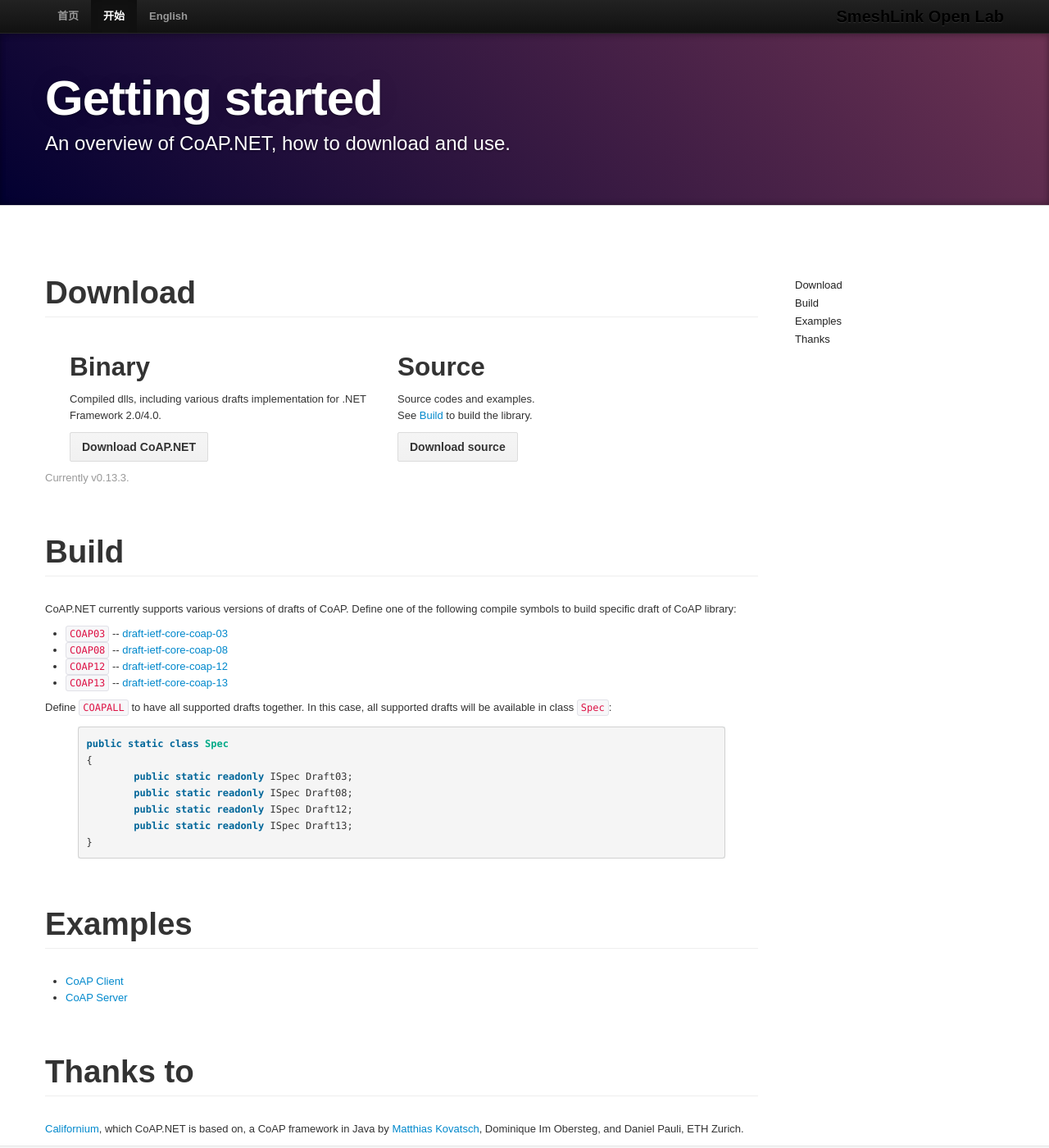
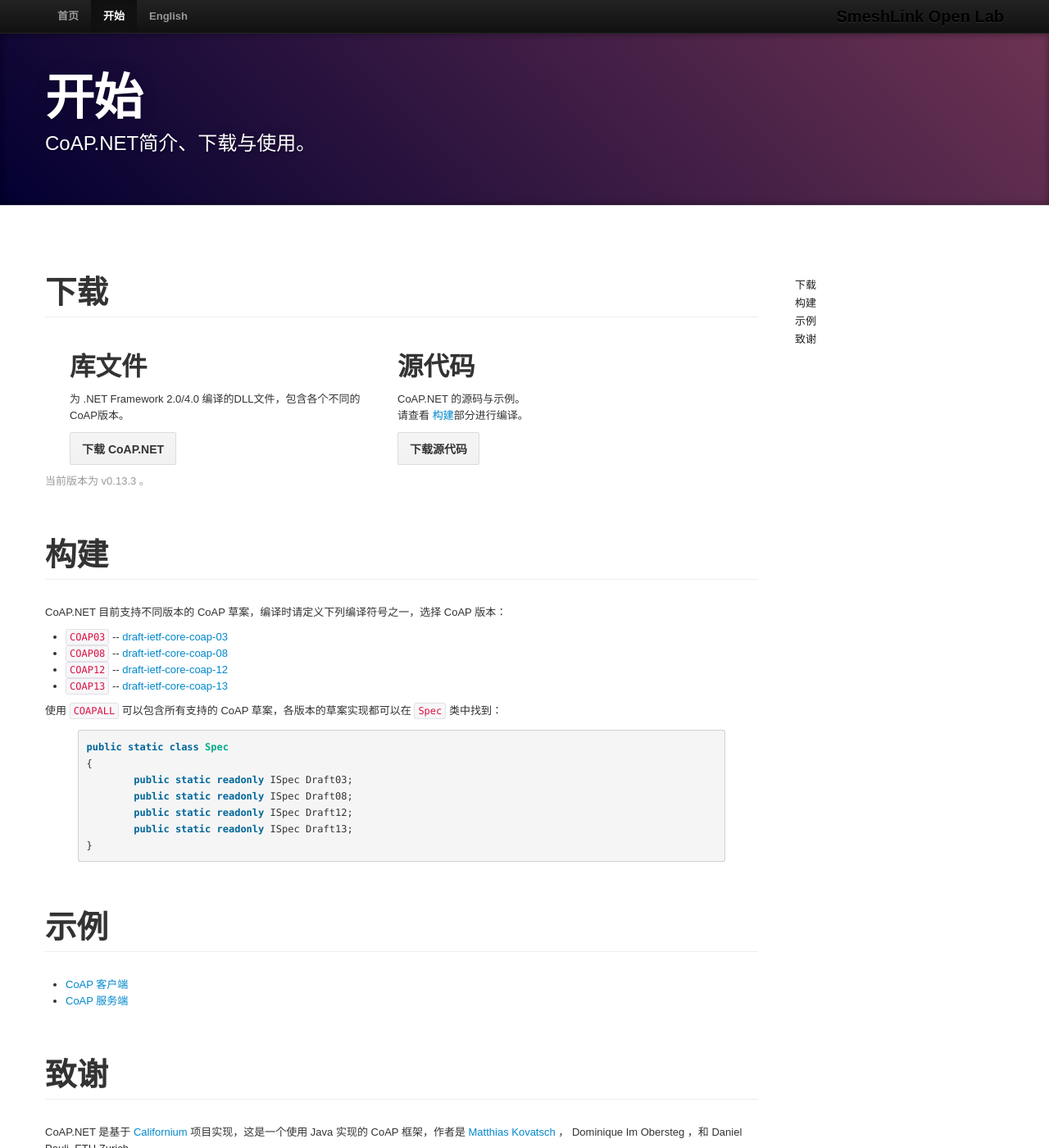
Before and after one commit to smeshlink/CoAP.NET, a Jekyll site: the page built from zh/getting-started.html, in a window 1280 px wide and 1400 px high. Shown: the whole window at 82% size. Built offline with Jekyll 4.4.1, drawn with Linux system fonts in a browser that asks for light colours.

Commit message:
zh/getting-started

```diff
--- a/zh/getting-started.html
+++ b/zh/getting-started.html
@@ -1,7 +1,7 @@
 ---
 layout: default
-title: Getting started
-excerpt: An overview of CoAP.NET, how to download and use.
+title: 开始
+excerpt: CoAP.NET简介、下载与使用。
 started: true
 permalink: /zh/getting-started/
 zh: true
@@ -11,31 +11,31 @@
 			<div class="row">
 				<div class="span9">
 					<section>
-						<h1 id="download" class="page-header">Download</h1>
+						<h1 id="download" class="page-header">下载</h1>
 						<ul class="unstyled row">
 							<li class="span4">
-								<h2>Binary</h2>
-								<p>Compiled dlls, including various drafts implementation for .NET Framework 2.0/4.0.</p>
-								<a class="btn btn-large" href="https://github.com/smeshlink/CoAP.NET/releases/download/0.13.3/CoAP.NET-0.13.3-binaries.zip">Download CoAP.NET</a>
+								<h2>库文件</h2>
+								<p>为 .NET Framework 2.0/4.0 编译的DLL文件，包含各个不同的CoAP版本。</p>
+								<a class="btn btn-large" href="https://github.com/smeshlink/CoAP.NET/releases/download/0.13.3/CoAP.NET-0.13.3-binaries.zip">下载 CoAP.NET</a>
 							</li>
 							<li class="span4">
-								<h2>Source</h2>
-								<p>Source codes and examples.<br />See <a href="#build">Build</a> to build the library.</p>
-								<a class="btn btn-large" href="https://github.com/smeshlink/CoAP.NET/archive/0.13.3.zip">Download source</a>
+								<h2>源代码</h2>
+								<p>CoAP.NET 的源码与示例。<br />请查看 <a href="#build">构建</a>部分进行编译。</p>
+								<a class="btn btn-large" href="https://github.com/smeshlink/CoAP.NET/archive/0.13.3.zip">下载源代码</a>
 							</li>
 						</ul>
-						<p class="muted">Currently v0.13.3.</p>
+						<p class="muted">当前版本为 v0.13.3 。</p>
 					</section>
 					<section>
-						<h1 id="build" class="page-header">Build</h1>
-						<p>CoAP.NET currently supports various versions of drafts of CoAP. Define one of the following compile symbols to build specific draft of CoAP library:</p>
+						<h1 id="build" class="page-header">构建</h1>
+						<p>CoAP.NET 目前支持不同版本的 CoAP 草案，编译时请定义下列编译符号之一，选择 CoAP 版本：</p>
 						<ul>
 							<li><code>COAP03</code> -- <a href="http://tools.ietf.org/html/draft-ietf-core-coap-03">draft-ietf-core-coap-03</a></li>
 							<li><code>COAP08</code> -- <a href="http://tools.ietf.org/html/draft-ietf-core-coap-08">draft-ietf-core-coap-08</a></li>
 							<li><code>COAP12</code> -- <a href="http://tools.ietf.org/html/draft-ietf-core-coap-12">draft-ietf-core-coap-12</a></li>
 							<li><code>COAP13</code> -- <a href="http://tools.ietf.org/html/draft-ietf-core-coap-13">draft-ietf-core-coap-13</a></li>
 						</ul>
-						<p>Define <code>COAPALL</code> to have all supported drafts together. In this case, all supported drafts will be available in class <code>Spec</code>:</p>
+						<p>使用 <code>COAPALL</code> 可以包含所有支持的 CoAP 草案，各版本的草案实现都可以在 <code>Spec</code> 类中找到：</p>
 {% highlight csharp %}public static class Spec
 {
 	public static readonly ISpec Draft03;
@@ -45,23 +45,23 @@
 }{% endhighlight %}
 					</section>
 					<section>
-						<h1 id="examples" class="page-header">Examples</h1>
+						<h1 id="examples" class="page-header">示例</h1>
 						<ul>
-							<li><a href="{{ site.url }}/examples/client/">CoAP Client</a></li>
-							<li><a href="{{ site.url }}/examples/server/">CoAP Server</a></li>
+							<li><a href="{{ site.url }}/examples/client/">CoAP 客户端</a></li>
+							<li><a href="{{ site.url }}/examples/server/">CoAP 服务端</a></li>
 						</ul>
 					</section>
 					<section>
-						<h1 id="thanks" class="page-header">Thanks to</h1>
-						<p><a href="https://github.com/mkovatsc/Californium">Californium</a>, which CoAP.NET is based on, a CoAP framework in Java by <a href="http://people.inf.ethz.ch/mkovatsc/californium.php">Matthias Kovatsch</a>, Dominique Im Obersteg, and Daniel Pauli, ETH Zurich.</p>
+						<h1 id="thanks" class="page-header">致谢</h1>
+						<p>CoAP.NET 是基于 <a href="https://github.com/mkovatsc/Californium">Californium</a> 项目实现，这是一个使用 Java 实现的 CoAP 框架，作者是 <a href="http://people.inf.ethz.ch/mkovatsc/californium.php">Matthias Kovatsch</a> ， Dominique Im Obersteg ，和 Daniel Pauli, ETH Zurich 。</p>
 					</section>
 				</div>
 				<div class="span3" role="complementary">
 					<ul class="nav nav-list sidenav">
-						<li><a href="#download">Download</a></li>
-						<li><a href="#build">Build</a></li>
-						<li><a href="#examples">Examples</a></li>
-						<li><a href="#thanks">Thanks</a></li>
+						<li><a href="#download">下载</a></li>
+						<li><a href="#build">构建</a></li>
+						<li><a href="#examples">示例</a></li>
+						<li><a href="#thanks">致谢</a></li>
 					</ul>
 				</div>
 			</div>
```
